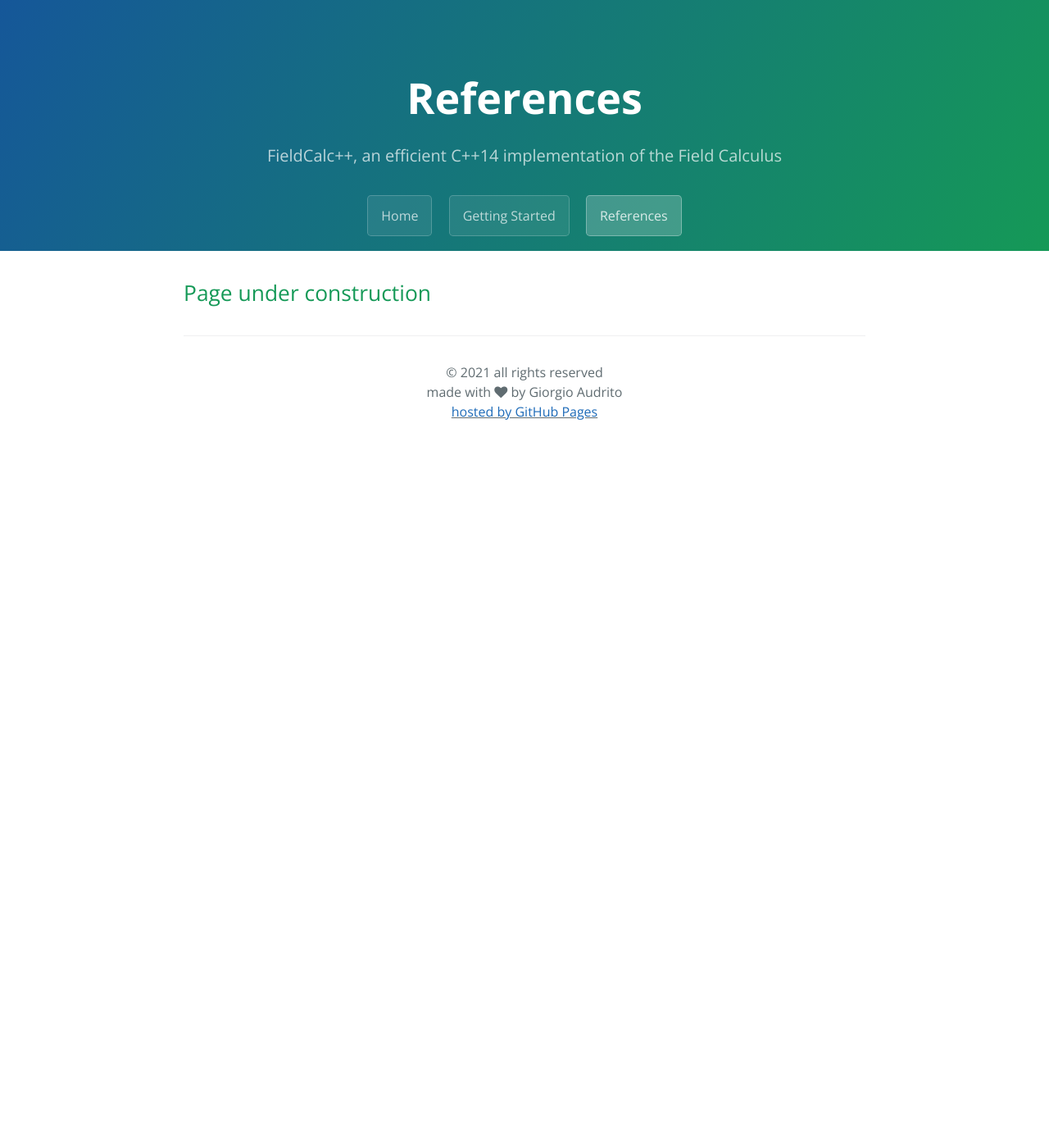
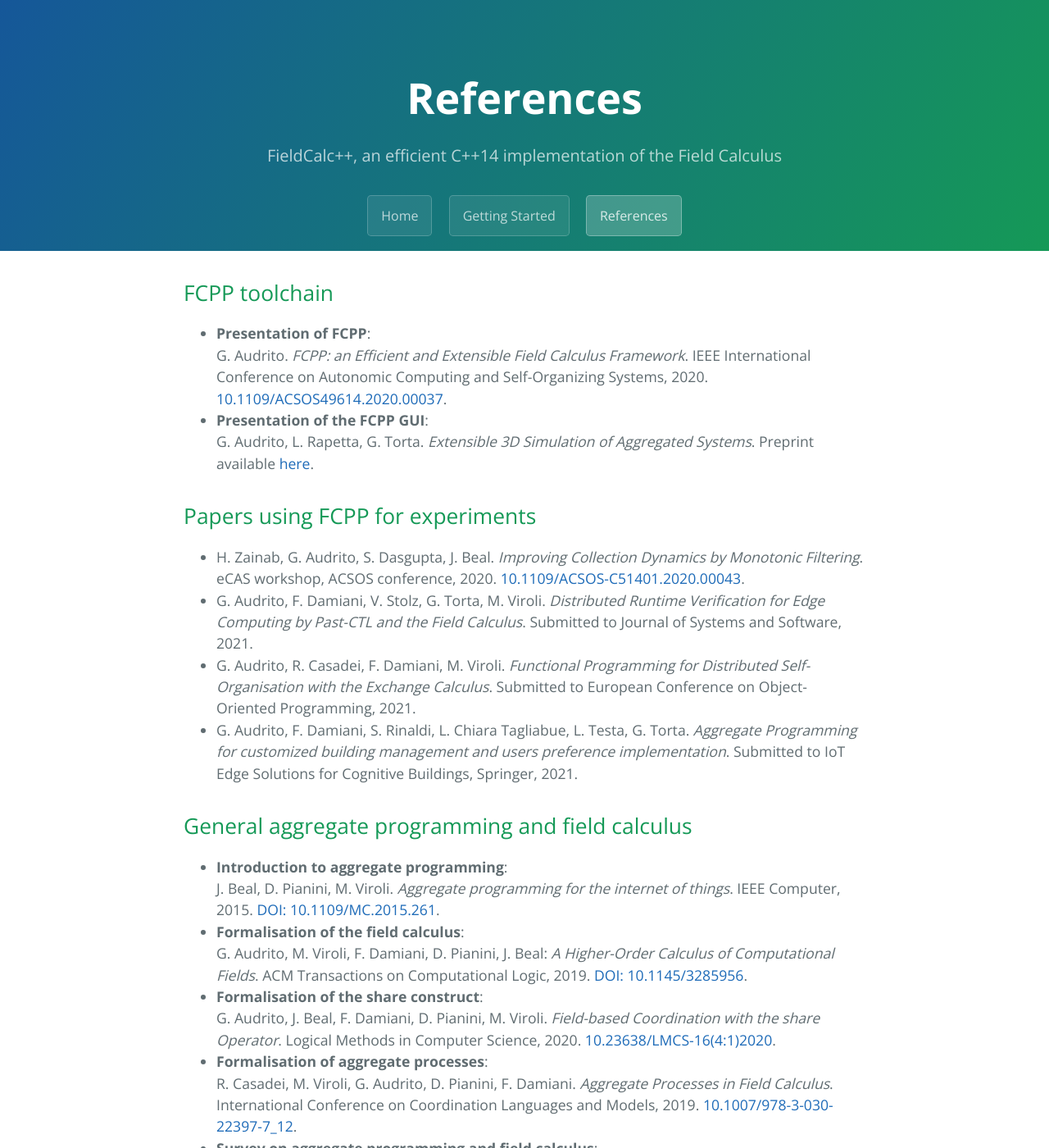
Before and after one commit to fcpp/fcpp.github.io, a Jekyll site: the page built from references.md, in a window 1280 px wide and 1400 px high. Shown: the whole window at 82% size. Built offline with Jekyll 4.4.1, drawn with Linux system fonts in a browser that asks for light colours; nearby versions of some CDN libraries; some of the changed text lies outside the part shown.

Commit message:
added references

```diff
--- a/references.md
+++ b/references.md
@@ -3,4 +3,56 @@ layout: default
 title: References
 ---
 
-## Page under construction
+## FCPP toolchain
+
+- **Presentation of FCPP**: <br/>
+  G. Audrito. _FCPP: an Efficient and Extensible Field Calculus Framework_. IEEE International Conference on Autonomic Computing and Self-Organizing Systems, 2020.
+  [10.1109/ACSOS49614.2020.00037](https://doi.org/10.1109/ACSOS49614.2020.00037).
+- **Presentation of the FCPP GUI**: <br/>
+  G. Audrito, L. Rapetta, G. Torta. _Extensible 3D Simulation of Aggregated Systems_. Preprint available [here](http://giorgio.audrito.info/static/fcpp-gui.pdf).
+
+## Papers using FCPP for experiments
+
+- H. Zainab, G. Audrito, S. Dasgupta, J. Beal. _Improving Collection Dynamics by Monotonic Filtering_. eCAS workshop, ACSOS conference, 2020.
+  [10.1109/ACSOS-C51401.2020.00043](https://doi.org/10.1109/ACSOS-C51401.2020.00043).
+- G. Audrito, F. Damiani, V. Stolz, G. Torta, M. Viroli. _Distributed Runtime Verification for Edge Computing by Past-CTL and the Field Calculus_. Submitted to Journal of Systems and Software, 2021.
+- G. Audrito, R. Casadei, F. Damiani, M. Viroli. _Functional Programming for Distributed Self-Organisation with the Exchange Calculus_. Submitted to European Conference on Object-Oriented Programming, 2021.
+- G. Audrito, F. Damiani, S. Rinaldi, L. Chiara Tagliabue, L. Testa, G. Torta. _Aggregate Programming for customized building management and users preference implementation_. Submitted to IoT Edge Solutions for Cognitive Buildings, Springer, 2021.
+
+## General aggregate programming and field calculus
+
+- **Introduction to aggregate programming**: <br/>
+  J. Beal, D. Pianini, M. Viroli. _Aggregate programming for the internet of things_. IEEE Computer, 2015.
+  [DOI: 10.1109/MC.2015.261](https://doi.org/10.1109/MC.2015.261).
+- **Formalisation of the field calculus**: <br/>
+  G. Audrito, M. Viroli, F. Damiani, D. Pianini, J. Beal: _A Higher-Order Calculus of Computational Fields_. ACM Transactions on Computational Logic, 2019.
+  [DOI: 10.1145/3285956](https://doi.org/10.1145/3285956).
+- **Formalisation of the share construct**: <br/>
+  G. Audrito, J. Beal, F. Damiani, D. Pianini, M. Viroli. _Field-based Coordination with the share Operator_. Logical Methods in Computer Science, 2020.
+  [10.23638/LMCS-16(4:1)2020](https://doi.org/10.23638/LMCS-16(4:1)2020).
+- **Formalisation of aggregate processes**: <br/>
+  R. Casadei, M. Viroli, G. Audrito, D. Pianini, F. Damiani. _Aggregate Processes in Field Calculus_. International Conference on Coordination Languages and Models, 2019.
+  [10.1007/978-3-030-22397-7_12](https://doi.org/10.1007/978-3-030-22397-7_12).
+- **Survey on aggregate programming and field calculus**: <br/>
+  M. Viroli, J. Beal, F. Damiani, G. Audrito, R. Casadei, D. Pianini. _From Distributed Coordination to Field Calculus and Aggregate Computing_. Journal of Logical and Algebraic Methods in Programming, 2019.
+  [10.1016/j.jlamp.2019.100486](https://doi.org/10.1016/j.jlamp.2019.100486).
+
+## People
+
+#### Main Developer
+
+- [Giorgio Audrito](http://giorgio.audrito.info/#!/research)
+
+#### Contributors
+
+- [Luigi Rapetta](https://github.com/rapfamily4)
+- [Gianluca Torta](http://www.di.unito.it/~torta)
+
+#### Research group
+
+- [Jake Beal](https://jakebeal.github.io)
+- [Roberto Casadei](https://robertocasadei.github.io)
+- [Ferruccio Damiani](http://www.di.unito.it/~damiani)
+- [Soura Dasgupta](https://engineering.uiowa.edu/people/soura-dasgupta)
+- [Danilo Pianini](http://www.danilopianini.org)
+- [Mirko Viroli](https://apice.unibo.it/xwiki/bin/view/MirkoViroli)
```
